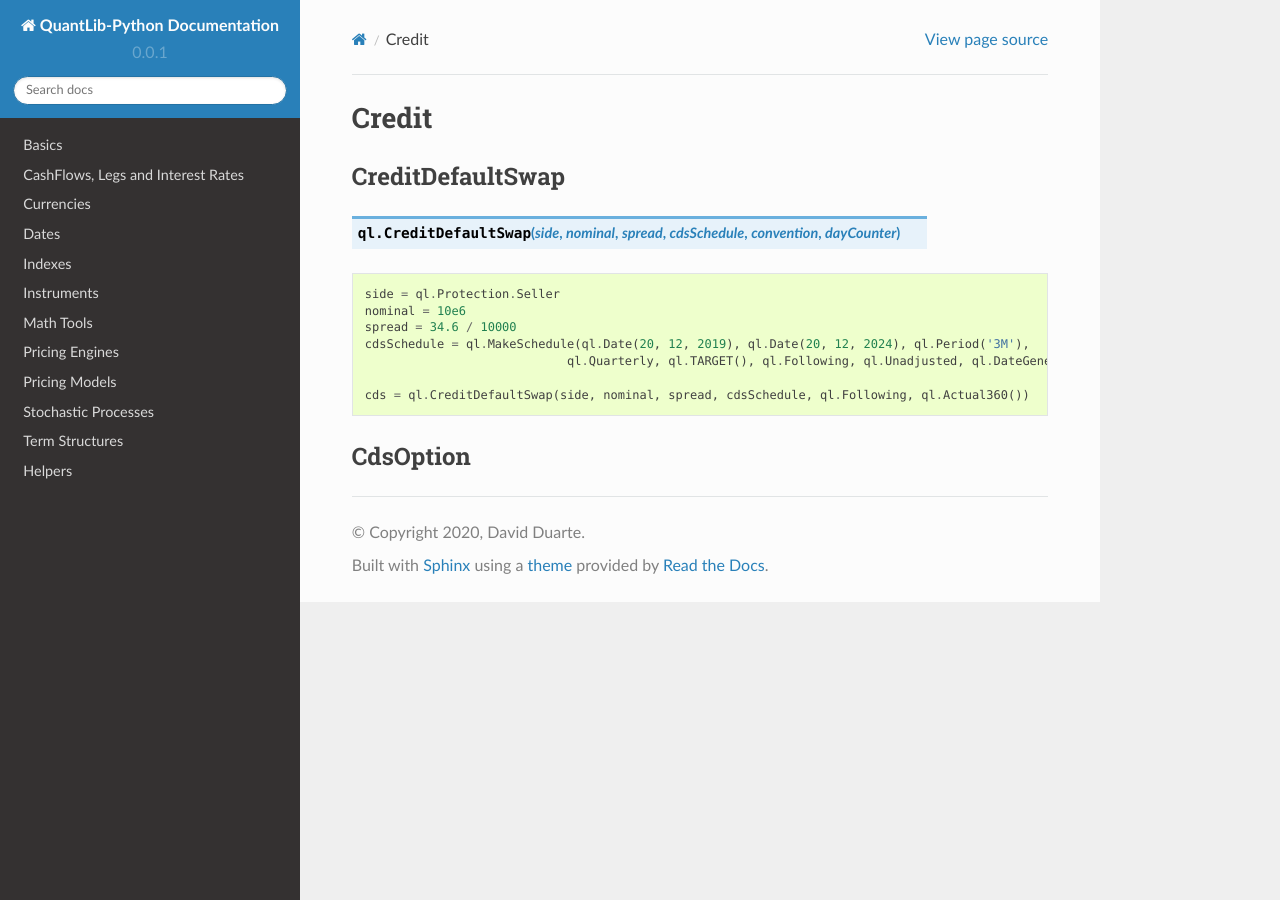
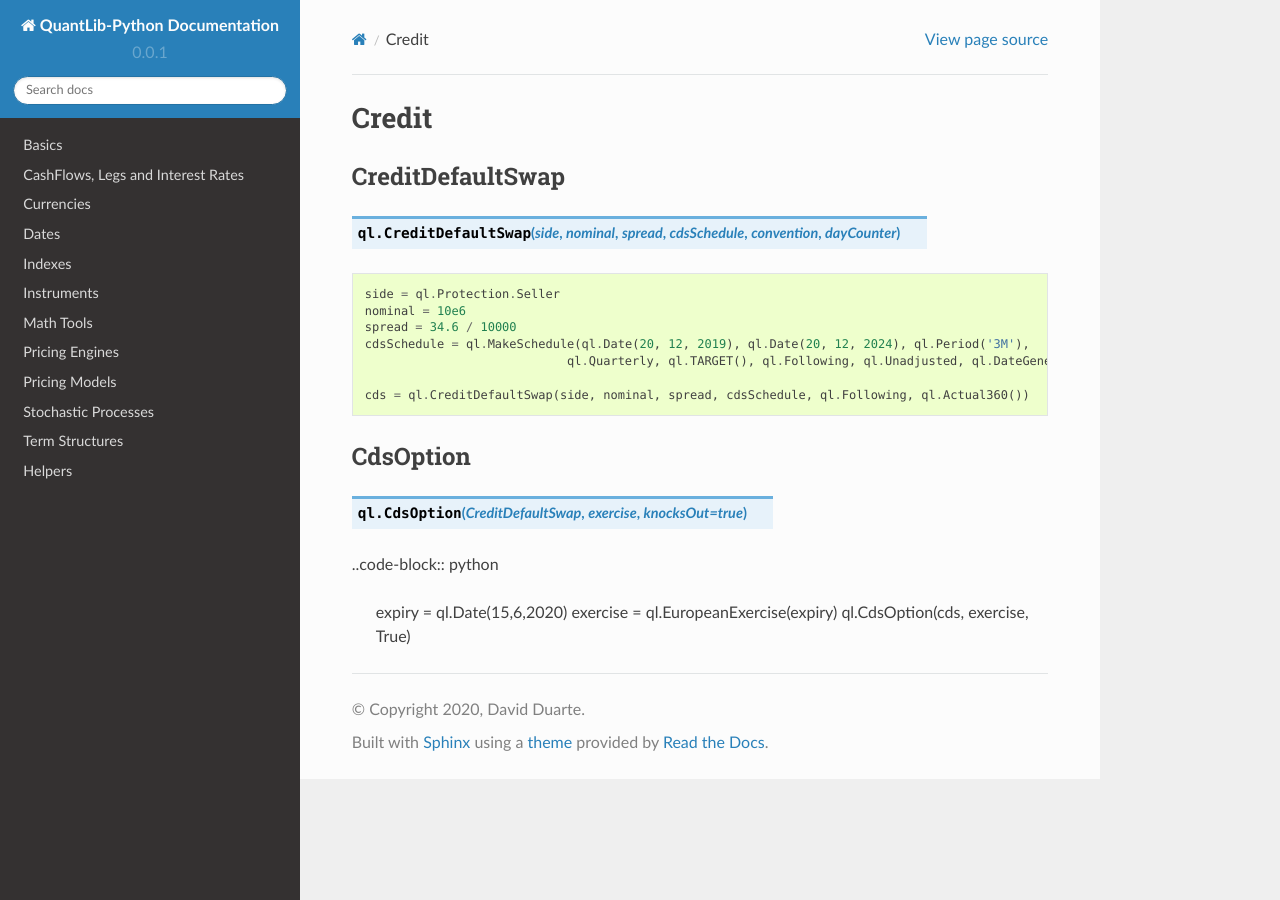
Before and after one commit to nhaga/QuantLib-Python-Docs, a Sphinx documentation site: the page built from docs/instruments/credit.rst, in a window 1280 px wide. Built offline with Sphinx 7.4.7 and the Read the Docs theme 2.0.0, drawn with Linux system fonts in a browser that asks for light colours; formulas are drawn with MathJax 3.

Commit message:
Added CDSOption

```diff
--- a/docs/instruments/credit.rst
+++ b/docs/instruments/credit.rst
@@ -18,3 +18,11 @@ CreditDefaultSwap
 
 CdsOption
 *********
+
+.. function:: ql.CdsOption(CreditDefaultSwap, exercise, knocksOut=true)
+
+..code-block:: python
+
+  expiry = ql.Date(15,6,2020)
+  exercise = ql.EuropeanExercise(expiry)
+  ql.CdsOption(cds, exercise, True)
```
